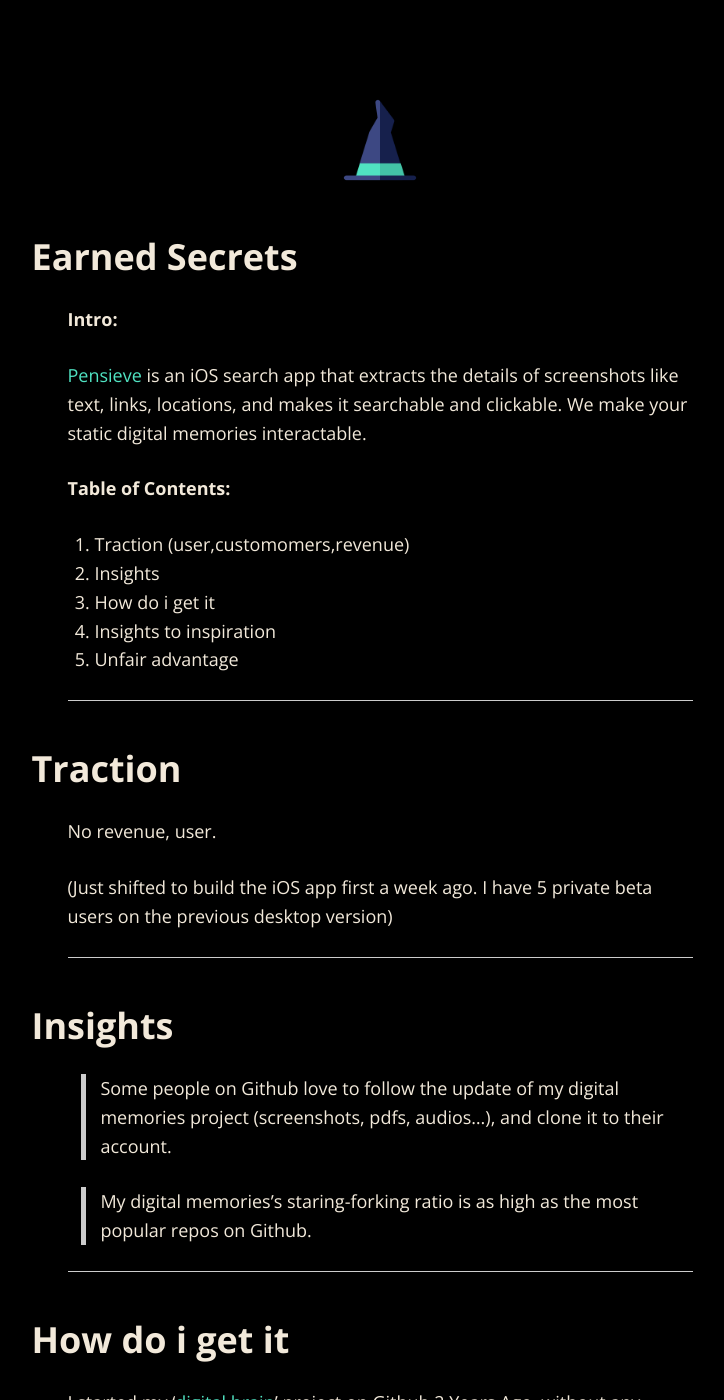
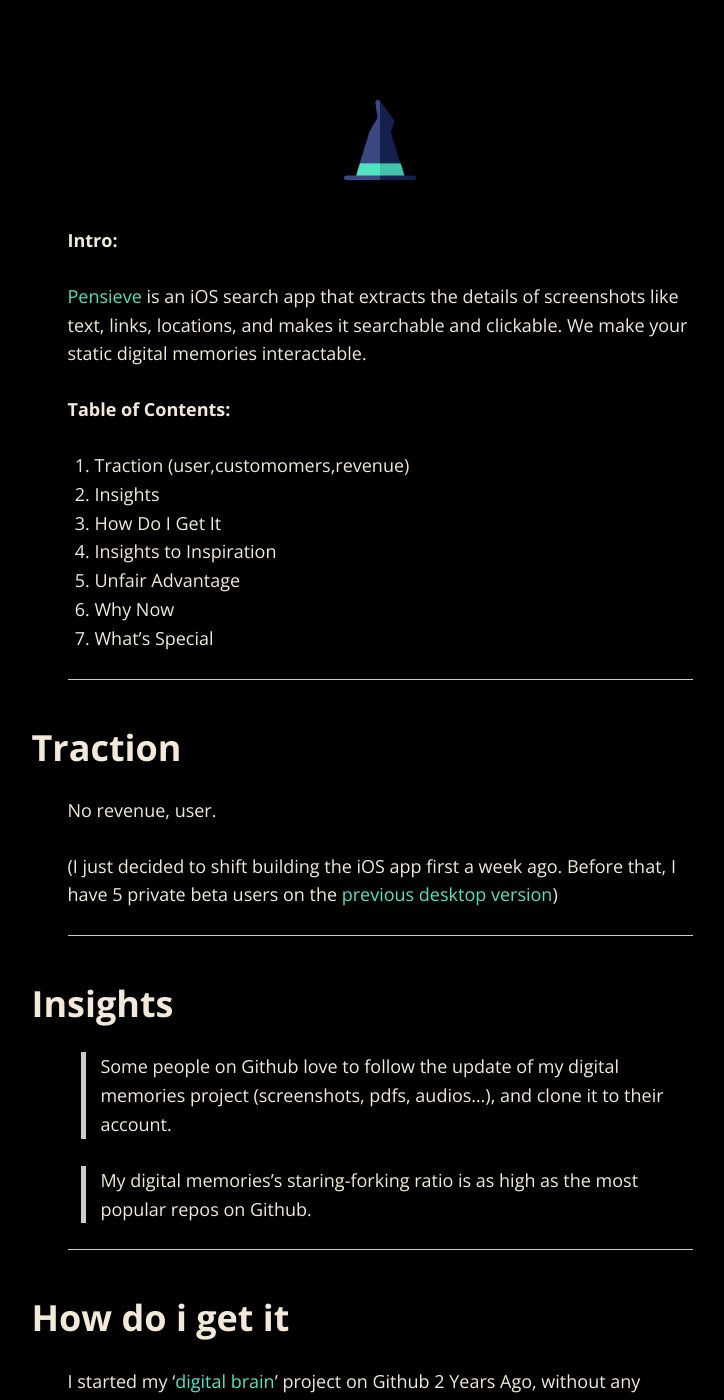
Before and after one commit to tarsmachine/tarsmachine.github.io, a Jekyll site: the page built from index.md, in a window 1280 px wide and 1400 px high. Shown: the whole window, without its empty margins (260-984 px from the left). Built offline with Jekyll 4.4.1, drawn with Linux system fonts in a browser that asks for light colours; nearby versions of some CDN libraries.

Commit message:
Update Lines

```diff
--- a/index.md
+++ b/index.md
@@ -4,8 +4,6 @@
 
 <img src="images/pensieve.png" alt="sample image" width="100" height="100">
 
-
-### Earned Secrets
 
 
 **Intro:**
@@ -17,9 +15,11 @@
 
 1. Traction (user,customomers,revenue)
 2. Insights
-3. How do i get it
-4. Insights to inspiration
-5. Unfair advantage
+3. How Do I Get It
+4. Insights to Inspiration
+5. Unfair Advantage
+6. Why Now
+7. What's Special
 
 
 ---
@@ -28,7 +28,7 @@
 
 No revenue, user.
 
-(Just shifted to build the iOS app first a week ago. I have 5 private beta users on the previous desktop version)
+(I just decided to shift building the iOS app first a week ago. Before that, I have 5 private beta users on the [previous desktop version]())
 
 ---
 
```
